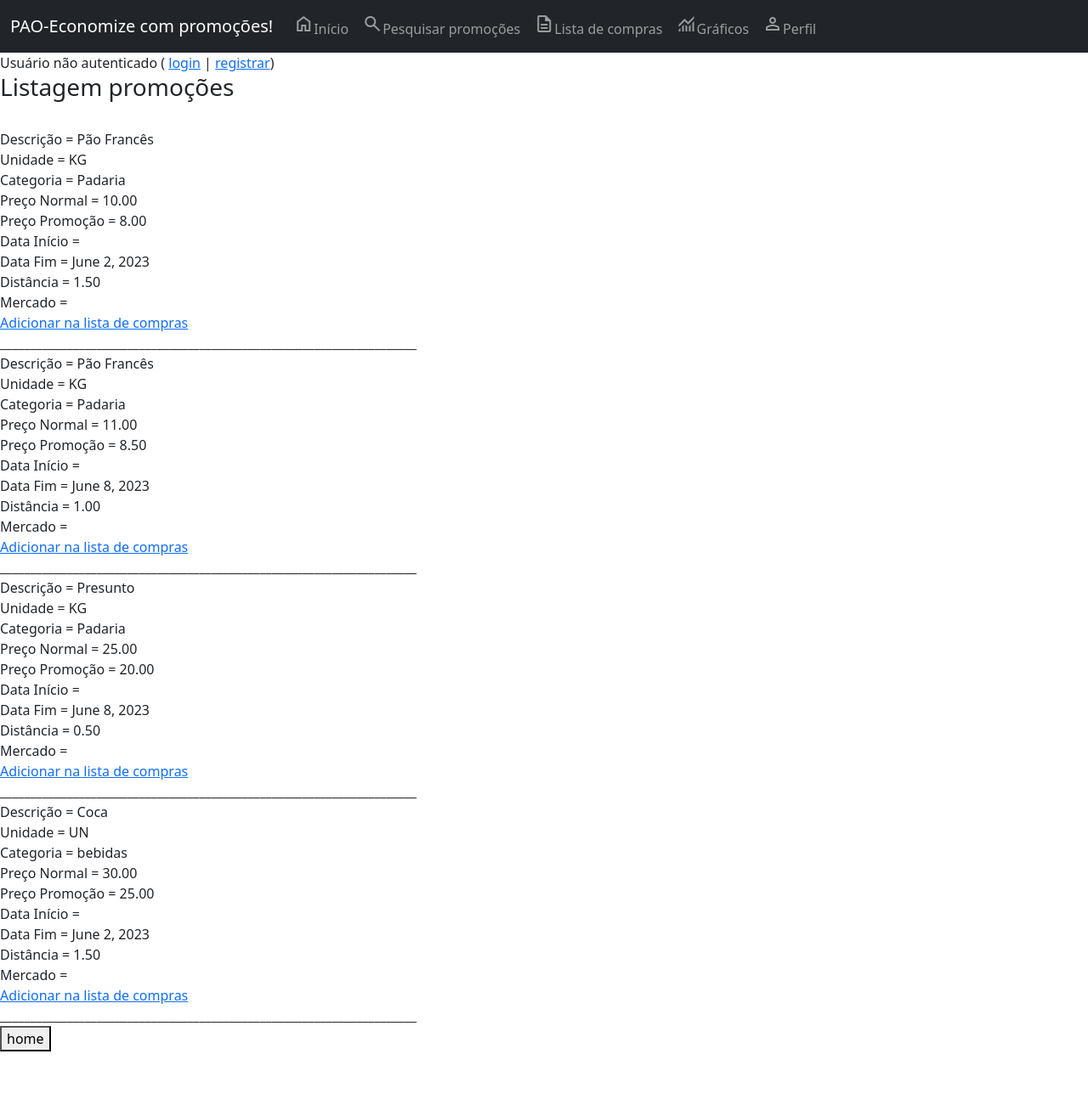
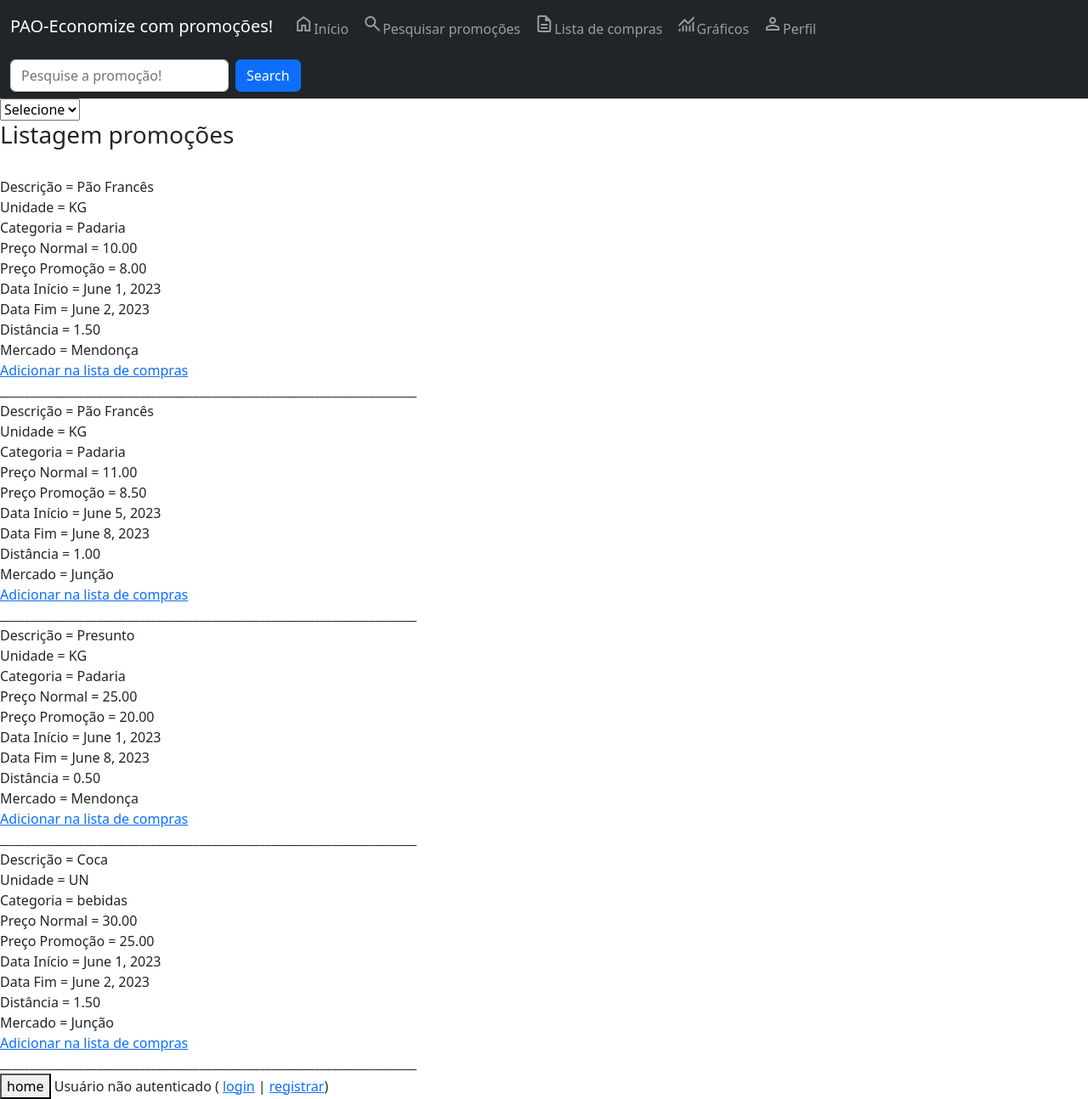
Before and after one commit to fael890/projeto-PAO-3semestre-AOO, a Django app: page /listagem-promocoes/ in a window 1280 px wide. Shown: the whole page at 85% size. Before the commit the page ends 1238 px from the top, so only its background shows below. Run offline with Django 4.2, Linux system fonts and the light colour scheme; data comes from the database, SQL or seed files in the repository; both versions use the stored data as it was after the commit.

Commit message:
Adicionando barra de pesquisa

```diff
--- a/core/forms.py
+++ b/core/forms.py
@@ -1,12 +1,6 @@
 from django.forms import ModelForm
 from core.models import *
 
-'''
-class FormUsuarioCompleto(ModelForm):
-    class Meta:
-        model = Usuario
-        fields = ['nome', 'email', 'telefone', 'foto','id_endereco__cep', 'id_endereco__estado', 'id_endereco__cidade', 'id_endereco__rua', 'id_endereco__bairro', 'id_endereco__numero']
-'''
 class FormPromocao(ModelForm):
     class Meta:
         model = Promocao
--- a/core/models.py
+++ b/core/models.py
@@ -1,6 +1,13 @@
 from django.db import models
 
 # Create your models here.
+
+CATEGORIAS_CHOICES = (
+    ('padaria', 'Padaria'),
+    ('hortifruti', 'Hortifruti'),
+    ('acougue', 'Açougue'),
+    ('bebidas', 'Bebidas'),
+)
 
 class Endereco(models.Model):
     cep = models.CharField(max_length=100, verbose_name='CEP')
@@ -30,7 +37,7 @@ class Mercado(models.Model):
 class Promocao(models.Model):
     descricao = models.CharField(max_length=150, blank=True, null=True, verbose_name='Descricao')
     unidade = models.CharField(max_length=20, blank=True, null=True, verbose_name='Unidade')
-    categoria = models.CharField(max_length=100, blank=True, null=True, verbose_name='Categoria')
+    categoria = models.CharField(max_length=100,choices=CATEGORIAS_CHOICES, blank=True, null=True, verbose_name='Categoria')
     preco_normal = models.DecimalField(max_digits=10, decimal_places=2, verbose_name='Preço normal')
     preco_promocao = models.DecimalField(max_digits=10, decimal_places=2, verbose_name='Preço')
     data_inicio = models.DateField(auto_now=False, verbose_name='Inicio')
--- a/core/templates/core/listagem_promocoes.html
+++ b/core/templates/core/listagem_promocoes.html
@@ -6,6 +6,26 @@ Home
 {% endblock %}
 
 {% block main %}
+<nav class="navbar navbar-expand-sm navbar-dark bg-dark">
+    <div class="container-fluid">  <!--justify-content-center">-->
+        <div class="" id="mynavbar" >
+            <form class="d-flex" method="post">
+                {% csrf_token %}
+                <input class="form-control me-2" name="input_promocao" type="text" placeholder="Pesquise a promoção!">
+                <button class="btn btn-primary" type="submit" >Search</button>
+            </form>
+        </div>
+    </div>
+</nav>
+
+<select name="select_categoria" id="id_categoria">
+  <option value="" disabled selected>Selecione</option>
+  <option value="padaria">Padaria</option>
+  <option value="hortifruti">Hortifruti</option>
+  <option value="acougue">Açougue</option>
+  <option value="bebidas">Bebidas</option>
+</select>
+
 <h3>Listagem promoções</h3> <br>
 
 {% for i in dados %}
@@ -14,10 +34,10 @@ Home
 Categoria = {% if i.categoria %} {{ i.categoria }} {% endif %} <br>
 Preço Normal = {% if i.preco_normal %} {{ i.preco_normal }} {% endif %} <br>
 Preço Promoção = {% if i.preco_promocao %} {{ i.preco_promocao }} {% endif %} <br>
-    Data Início = {% if i.data_inicio %} {{ i.data_incio }} {% endif %} <br>
+Data Início = {% if i.data_inicio %} {{ i.data_inicio }} {% endif %} <br>
 Data Fim = {% if i.data_fim %} {{ i.data_fim }} {% endif %} <br>
 Distância = {% if i.distancia %} {{ i.distancia }} {% endif %} <br>
-    Mercado = {% if i.id_mercado %} {{ i.id_mercado }} {% endif %} <br>
+Mercado = {% if i.mercado.razao_social %} {{ i.mercado.razao_social }} {% endif %} <br>
 <a href="{% url 'url_adicionar_item' i.id %}">Adicionar na lista de compras</a><br>
 _____________________________________________________________________<br>
 {% endfor %}
--- a/core/views.py
+++ b/core/views.py
@@ -65,6 +65,7 @@ def listagem_completa(request):
 
 def cadastrar_promocao(request):
     form = FormPromocao(request.POST or None)
+    print(form)
     if form.is_valid():
         form.save()
         return redirect('url_listagem_promocoes')
@@ -72,7 +73,10 @@ def cadastrar_promocao(request):
     return render(request, 'core/cadastro.html', contexto)
 
 def listar_promocoes(request):
-    dados = Promocao.objects.all()
+    if request.POST and request.POST['input_promocao']:
+        dados = Promocao.objects.filter(descricao__contains=request.POST['input_promocao'])
+    else:
+        dados = Promocao.objects.all()
     contexto = {'dados': dados}
     return render(request, 'core/listagem_promocoes.html', contexto)
 
--- a/templates/base.html
+++ b/templates/base.html
@@ -47,12 +47,12 @@
         </div>
     </div>
 </nav>
+{% block main %}
+{% endblock %}
 {% if user.get_username %}
 Usuário: {{ user.get_username }} (<a href="/accounts/logout_usuario/">logout</a> | <a href="/admin">admin</a>)
 {% else %}
 Usuário não autenticado ( <a href="/accounts/login_usuario/">login</a> | <a href="/accounts/registrar/">registrar</a>)
 {% endif %}
-{% block main %}
-{% endblock %}
 </body>
 </html>
```
Also changed, not shown: core/templates/core/index.html (+27 -2 lines), core/migrations/0006_alter_promocao_categoria.py (added), db.sqlite3. Lines whose indentation alone changed are shown as unchanged.
